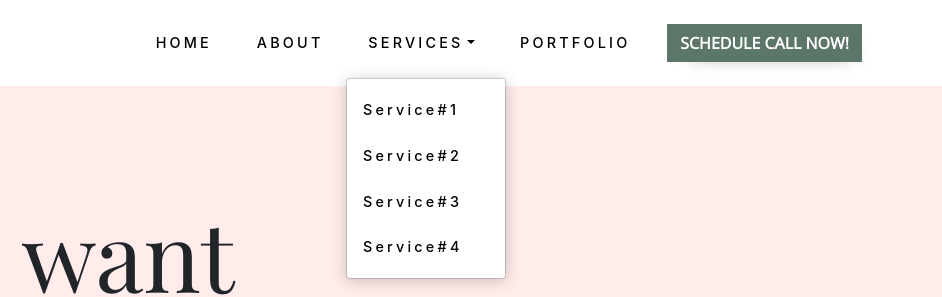
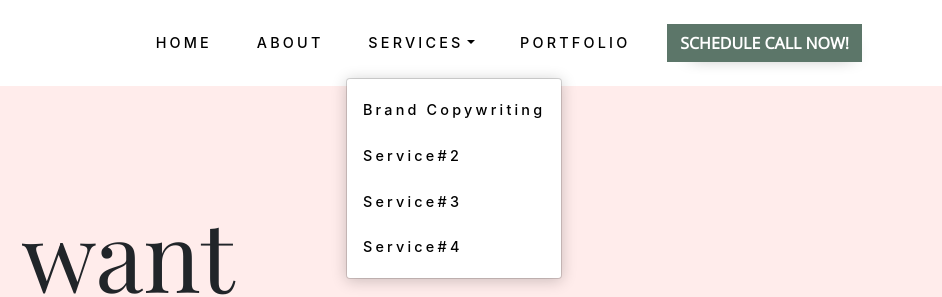
Before and after one commit to khorianders/writewan, a website: page index.html in a window 1280 px wide. Both pictures are taken after a click on the button "SERVICES". Shown: the top 297 px of the page, 338-1280 px from the left. Drawn offline with nearby package versions, Linux system fonts and the light colour scheme.

Commit message:
Update index.html

```diff
--- a/index.html
+++ b/index.html
@@ -47,7 +47,7 @@
             <li class="nav-item dropdown">
               <a class="nav-link dropdown-toggle" href="#" id="navbarDropdown" role="button" data-toggle="dropdown" aria-haspopup="true" aria-expanded="false">SERVICES</a>
               <div class="dropdown-menu" aria-labelledby="navbarDropdown">
-                <a class="dropdown-item" href="#">Service#1</a>
+                <a class="dropdown-item" href="./service-brand.html">Brand Copywriting</a>
                 <a class="dropdown-item" href="#">Service#2</a>
                 <a class="dropdown-item" href="#">Service#3</a>
                 <a class="dropdown-item" href="#">Service#4</a>
```
